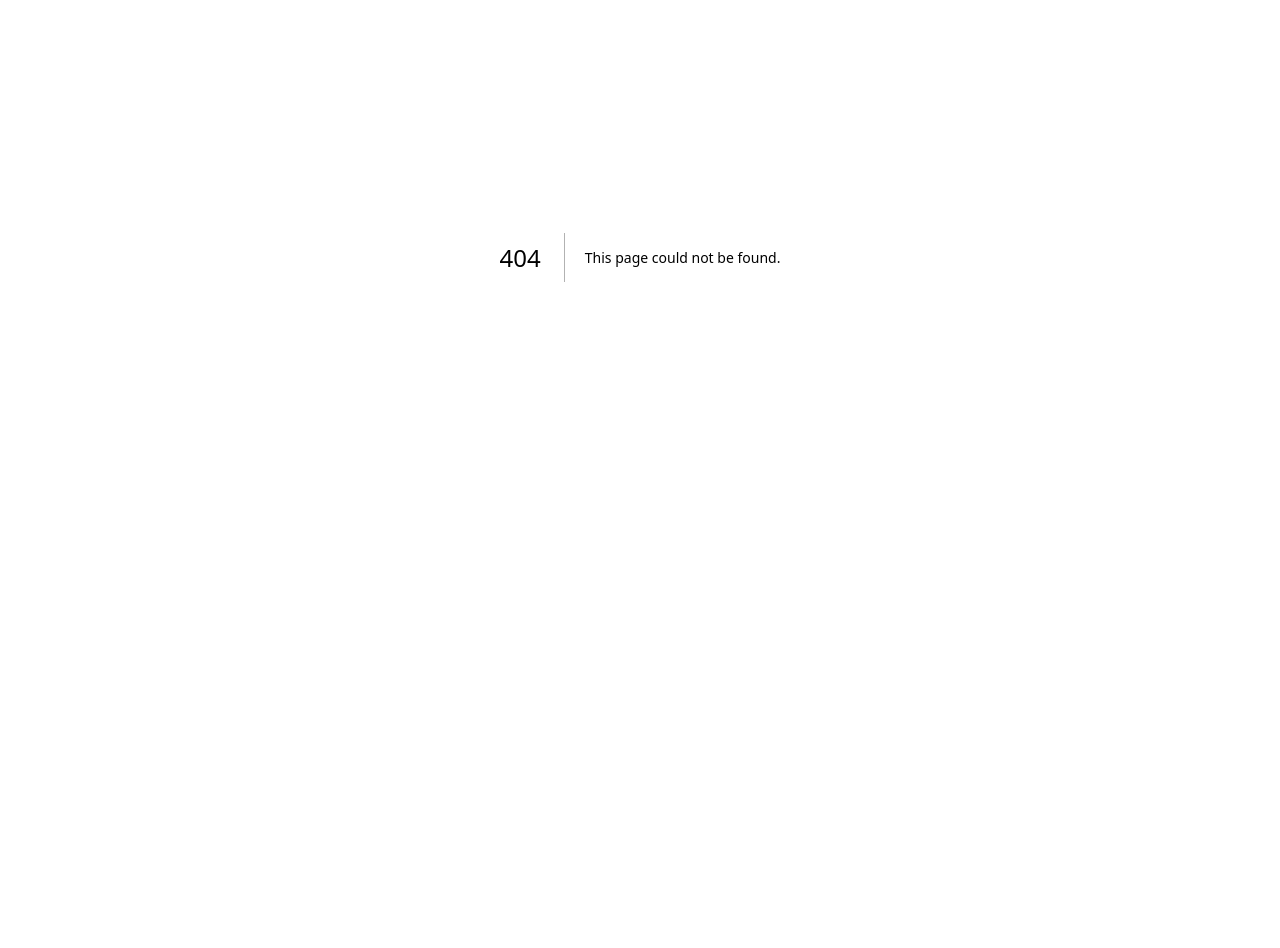
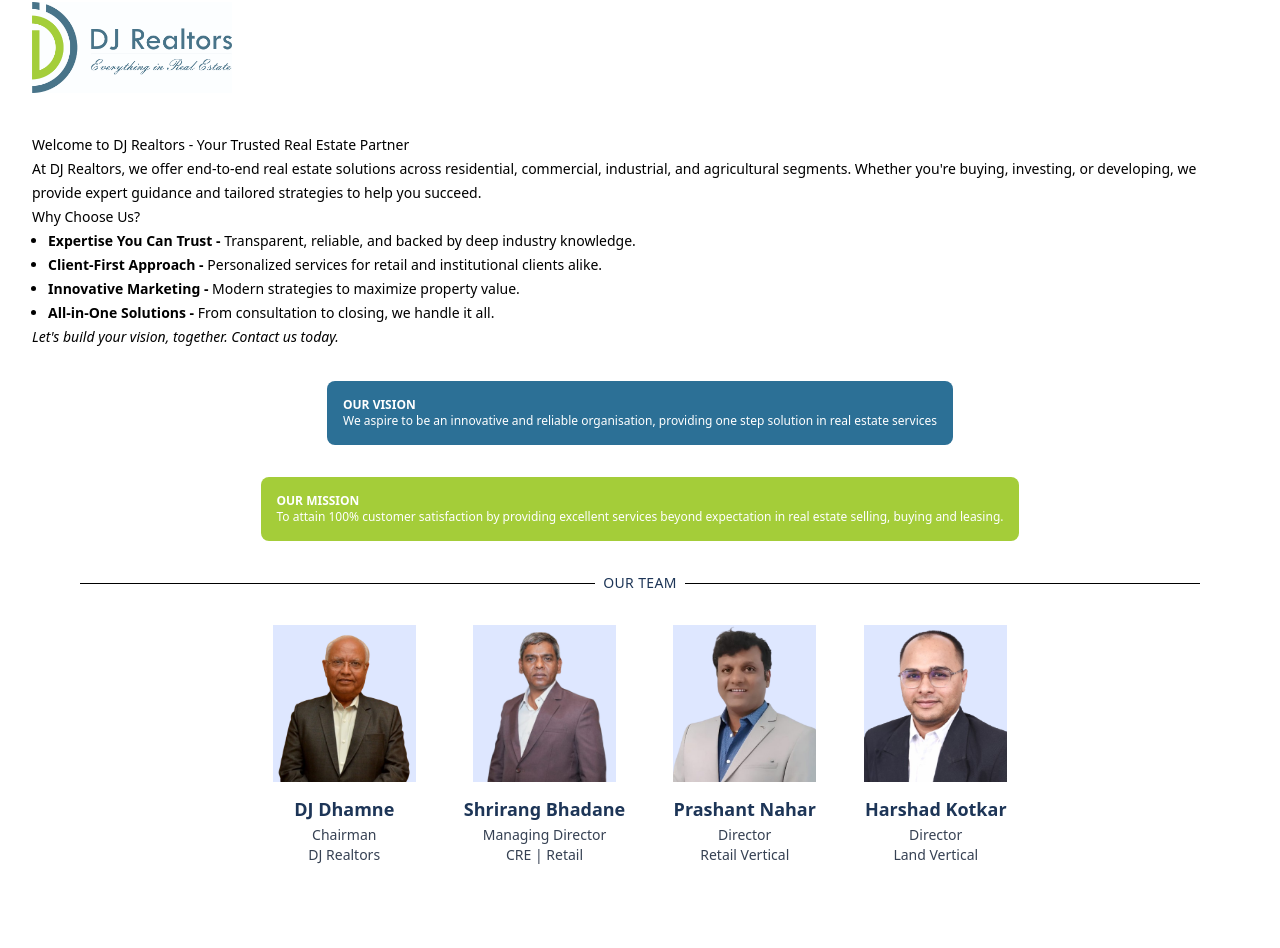
Before and after one commit to Shashank1394/dj_realtors, a Next.js app: page /dj_realtors/about in a window 1280 px wide. Before the commit this address had no page. Shown: the part 143-1091 px from the top of the page. Before the commit the page ends 800 px from the top, so only its background shows below. Built offline with nearby package versions, Linux system fonts and the light colour scheme.

Commit message:
Implement reusable ProfileCard component and refactor About section; add Team and Companies pages with respective content

```diff
--- /dev/null
+++ b/app/about/about.tsx
@@ -0,0 +1,84 @@
+import Image from "next/image";
+
+const AboutPage = () => {
+  return (
+    <div className="h-fit">
+      <div className="flex items-center justify-center my-8 mx-20">
+        <div className="flex-grow border-t border-black"></div>
+        <span
+          className="px-2 text-sm text-[#1d3557] tracking-wide"
+          id="verticals"
+        >
+          ABOUT US
+        </span>
+        <div className="flex-grow border-t border-black"></div>
+      </div>
+      <div className="m-8">
+        <Image
+          src={"/dj_realtors/footer/dj_logo.jpg"}
+          alt="dj logo"
+          width={200}
+          height={200}
+        />
+        <div className="mt-10 text-sm font-base leading-6">
+          <p>Welcome to DJ Realtors - Your Trusted Real Estate Partner</p>
+          <p>
+            At DJ Realtors, we offer end-to-end real estate solutions across
+            residential, commercial, industrial, and agricultural segments.
+            Whether you're buying, investing, or developing, we provide expert
+            guidance and tailored strategies to help you succeed.
+          </p>
+          <p>Why Choose Us?</p>
+          <ul className="list-disc ml-4">
+            <li>
+              <b>Expertise You Can Trust - </b>
+              <span>
+                Transparent, reliable, and backed by deep industry knowledge.
+              </span>
+            </li>
+            <li>
+              <b>Client-First Approach - </b>
+              <span>
+                Personalized services for retail and institutional clients
+                alike.
+              </span>
+            </li>
+            <li>
+              <b>Innovative Marketing - </b>
+              <span>Modern strategies to maximize property value.</span>
+            </li>
+            <li>
+              <b>All-in-One Solutions - </b>
+              <span>From consultation to closing, we handle it all.</span>
+            </li>
+          </ul>
+          <p>
+            <i>Let&apos;s build your vision, together. Contact us today.</i>
+          </p>
+        </div>
+        <div className="flex flex-col justify-center items-center gap-8 mt-8 mx-10 text-xs ">
+          <div className="w-fit h-fit bg-[#2C7096] rounded-lg px-4 py-4 text-white">
+            <p>
+              <b>OUR VISION</b>
+            </p>
+            <p className="text-thin">
+              We aspire to be an innovative and reliable organisation, providing
+              one step solution in real estate services
+            </p>
+          </div>
+          <div className="w-fit h-fit bg-[#A4CD39] rounded-lg px-4 py-4 text-white">
+            <p>
+              <b>OUR MISSION</b>
+            </p>
+            <p className="text-thin">
+              To attain 100% customer satisfaction by providing excellent
+              services beyond expectation in real estate selling, buying and
+              leasing.
+            </p>
+          </div>
+        </div>
+      </div>
+    </div>
+  );
+};
+export default AboutPage;
--- a/app/components/home/clients.tsx
+++ b/app/about/companies.tsx
@@ -11,21 +11,21 @@
   "kfc.png",
 ];
 
-const Clients = () => {
+const CompaniesPage = () => {
   return (
     <div className="h-fit ">
-      <div className="flex items-center justify-center mt-8 mx-20">
+      <div className="flex items-center justify-center mt-8 mx-10">
         <div className="flex-grow border-t border-black"></div>
         <span className="px-2 text-sm text-[#1d3557] tracking-wide">
-          OUR MILESTONE CLIENTS
+          COMPANIES WE HAVE CREATED
         </span>
         <div className="flex-grow border-t border-black"></div>
       </div>
-      <div className="grid grid-cols-2 mt-8">
+      <div className="grid grid-cols-2 my-8">
         {clientLogos.map((logo, index) => (
           <div
             key={index}
-            className="w-full h-[150px] flex items-center justify-center"
+            className="w-full h-[120px] flex items-center justify-center"
           >
             <div className="relative w-[120px] h-[100px]">
               <Image
@@ -41,4 +41,4 @@
     </div>
   );
 };
-export default Clients;
+export default CompaniesPage;
--- /dev/null
+++ b/app/about/page.tsx
@@ -0,0 +1,18 @@
+import Footer from "@/components/footer";
+import Header from "@/components/header";
+import AboutPage from "./about";
+import TeamPage from "./team";
+import CompaniesPage from "./companies";
+
+const About = () => {
+  return (
+    <>
+      <Header />
+      <AboutPage />
+      <TeamPage />
+      <CompaniesPage />
+      <Footer />
+    </>
+  );
+};
+export default About;
--- /dev/null
+++ b/app/about/team.tsx
@@ -0,0 +1,90 @@
+import Image from "next/image";
+
+const TeamPage = () => {
+  const teamMembers = [
+    {
+      name: "DJ Dhamne",
+      title: "Chairman",
+      department: "DJ Realtors",
+      image: "/dj_realtors/about/dj_dhamne.png",
+    },
+    {
+      name: "Shrirang Bhadane",
+      title: "Managing Director",
+      department: "CRE | Retail",
+      image: "/dj_realtors/about/shrirang_bhadane.png",
+    },
+    {
+      name: "Prashant Nahar",
+      title: "Director",
+      department: "Retail Vertical",
+      image: "/dj_realtors/about/prashant_nahar.png",
+    },
+    {
+      name: "Harshad Kotkar",
+      title: "Director",
+      department: "Land Vertical",
+      image: "/dj_realtors/about/harshad_kotkar.png",
+    },
+  ];
+
+  return (
+    <div className="h-fit">
+      {/* Header */}
+      <div className="flex items-center justify-center my-8 mx-20">
+        <div className="flex-grow border-t border-black"></div>
+        <span
+          className="px-2 text-sm text-[#1d3557] tracking-wide"
+          id="verticals"
+        >
+          OUR TEAM
+        </span>
+        <div className="flex-grow border-t border-black"></div>
+      </div>
+
+      {/* Team Members */}
+      <div className="flex flex-wrap justify-center gap-12 px-4 pb-12">
+        {teamMembers.map((member, index) => (
+          <div
+            key={index}
+            className="flex flex-col items-center text-center max-w-[180px]"
+          >
+            {/* Image Container */}
+            <div
+              style={{
+                width: "143px",
+                height: "157px",
+                position: "relative",
+                overflow: "hidden",
+              }}
+            >
+              <Image
+                src={member.image}
+                alt={member.name}
+                fill
+                style={{
+                  objectFit: "cover",
+                  objectPosition: "top center",
+                }}
+              />
+            </div>
+
+            {/* Text Content */}
+            <div className="mt-4">
+              <h2 className="text-lg font-semibold text-[#1d3557] leading-tight">
+                {member.name}
+              </h2>
+              <p className="text-sm text-gray-700 mt-1 whitespace-pre-line">
+                {member.title}
+                {"\n"}
+                {member.department}
+              </p>
+            </div>
+          </div>
+        ))}
+      </div>
+    </div>
+  );
+};
+
+export default TeamPage;
--- a/app/components/home/about.tsx
+++ b/app/components/home/about.tsx
@@ -1,17 +1,19 @@
 import Image from "next/image";
 
-const About = () => {
-  return (
-    <div className="h-fit ">
-      <div className="flex items-center justify-center mt-8 mx-20">
-        <div className="flex-grow border-t border-black"></div>
-        <span className="px-2 text-sm text-[#1d3557] tracking-wide">
-          ABOUT US
-        </span>
-        <div className="flex-grow border-t border-black"></div>
-      </div>
-      {/* DJ DHAMNE  */}
-      <div className="m-8 flex flex-col justify-center items-center">
+// Reusable ProfileCard component
+const ProfileCard = ({
+  name,
+  title,
+  image,
+  description,
+}: {
+  name: string;
+  title: string;
+  image: string;
+  description: string;
+}) => (
+  <div className="m-8 flex flex-col justify-center items-center text-center">
+    {/* Image */}
     <div
       style={{
         width: "143px",
@@ -21,8 +23,8 @@
       }}
     >
       <Image
-            src="/dj_realtors/about/dj_dhamne.png"
-            alt="DJ Dhamne"
+        src={image}
+        alt={name}
         fill
         style={{
           objectFit: "cover",
@@ -30,134 +32,73 @@
         }}
       />
     </div>
-        <h2 className="font-bold mt-4 leading-none">DJ DHAMNE</h2>
-        <h3 className="text-xs font-light leading-none">
-          Chairman - DJ Realtors
-        </h3>
-        <p className="text-sm text-center mt-3 p-4 font-light">
-          Veteran Entrepreneur & Real Estate Visionary With over four decades of
-          experience, DJ Dhamne is the founder of DJ Realtors, specializing in
-          real estate development and consultancy. Starting his career in 1976,
-          he completed 35 projects and developed key Nashik neighborhoods. After
-          a successful pharma venture, he returned to real estate in 2007,
-          focusing on residential developments and land consultancy across
-          Nashik. An industry leader, Mr. Dhamne has completed specialized
-          training in land development and digital marketing, and has held key
-          roles, including President of the Association of Real Estate
-          Consultants, Nashik. His ethical, customer-first approach continues to
-          shape DJ Realtors as a trusted real estate firm.
+
+    {/* Name and Title */}
+    <h2 className="font-bold mt-4 leading-none text-[#1d3557] text-base">
+      {name.toUpperCase()}
+    </h2>
+    <h3 className="text-xs font-light leading-none text-gray-600">{title}</h3>
+
+    {/* Description */}
+    <p className="text-sm text-center mt-3 px-4 font-light text-gray-700 max-w-3xl">
+      {description}
     </p>
   </div>
+);
+
+// Data for each team member
+const team = [
+  {
+    name: "DJ Dhamne",
+    title: "Chairman - DJ Realtors",
+    image: "/dj_realtors/about/dj_dhamne.png",
+    description: `Veteran Entrepreneur & Real Estate Visionary. With over four decades of experience, DJ Dhamne is the founder of DJ Realtors, specializing in real estate development and consultancy. Starting his career in 1976, he completed 35 projects and developed key Nashik neighborhoods. After a successful pharma venture, he returned to real estate in 2007, focusing on residential developments and land consultancy across Nashik. An industry leader, Mr. Dhamne has completed specialized training in land development and digital marketing, and has held key roles, including President of the Association of Real Estate Consultants, Nashik. His ethical, customer-first approach continues to shape DJ Realtors as a trusted real estate firm.`,
+  },
+  {
+    name: "Shrirang Bhadane",
+    title: "Managing Director - CRE | Retail",
+    image: "/dj_realtors/about/shrirang_bhadane.png",
+    description: `Client-First Approach | 10+ Years in Real Estate Advisory. Shrirang Bhadane brings over a decade of real estate experience marked by persistence, integrity, and a people-first mindset. With deep roots in the Nashik community and a strong network within the local market, he offers clients hands-on, results-driven guidance through every step of their real estate journey. Known for his clear communication, expert negotiation skills, and commitment to service, Shrirang has built his business almost entirely through referrals.`,
+  },
+  {
+    name: "Prashant Nahar",
+    title: "Director - Retail Vertical",
+    image: "/dj_realtors/about/prashant_nahar.png",
+    description: `Expert in Retail Real Estate Development & Leasing | 15+ Years of Experience. Prashant Nahar leads DJ Realtors LLP's retail vertical with over 15 years of core expertise in retail property development, leasing, and strategic advisory. Known for connecting top brands with premium, high-visibility retail spaces, he brings deep market knowledge and a results-driven, client-first approach.`,
+  },
+  {
+    name: "Harshad Kotkar",
+    title: "Director - Land Vertical",
+    image: "/dj_realtors/about/harshad_kotkar.png",
+    description: `Expert in Land, Farm Plots & Bungalow Plot Transactions. Harshad Kotkar leads DJ Realtors's land and plot vertical with deep expertise in farmland, bungalow plots, and building plot sales and acquisitions. With years of focused experience, he brings sharp market insight, a strong industry network, and a reputation for transparent, client-first transactions.`,
+  },
+];
+
+// Main About Component
+const About = () => {
+  return (
+    <div className="h-fit">
+      {/* Section Header */}
+      <div className="flex items-center justify-center mt-8 mx-20">
+        <div className="flex-grow border-t border-black"></div>
+        <span className="px-2 text-sm text-[#1d3557] tracking-wide">
+          ABOUT US
+        </span>
+        <div className="flex-grow border-t border-black"></div>
+      </div>
+
+      {/* Team Section */}
+      {team.map((member, index) => (
+        <div key={index}>
+          <ProfileCard {...member} />
+          {/* Divider */}
+          {index < team.length - 1 && (
             <div className="flex-grow border-t border-black mx-8"></div>
-      {/* SHRIRANG BHADANE */}
-      <div className="m-8 flex flex-col justify-center items-center">
-        <div
-          style={{
-            width: "143px",
-            height: "157px",
-            overflow: "hidden",
-            position: "relative",
-          }}
-        >
-          <Image
-            src="/dj_realtors/about/shrirang_bhadane.png"
-            alt="Shrirang Bhadane"
-            fill
-            style={{
-              objectFit: "cover",
-              objectPosition: "top center",
-            }}
-          />
+          )}
         </div>
-        <h2 className="font-bold mt-4 leading-none">SHRIRANG BHADANE</h2>
-        <h3 className="text-xs font-light leading-none">
-          Managing Director - CRE | Retail
-        </h3>
-        <p className="text-sm text-center mt-3 p-4 font-light">
-          Client-First Approach | 10+ Years in Real Estate Advisory Shrirang
-          Bhadane brings over a decade of real estate experience marked by
-          persistence, integrity, and a people-first mindset. With deep roots in
-          the Nashik community and a strong network within the local market, he
-          offers clients hands-on, results-driven guidance through every step of
-          their real estate journey. Known for his clear communication, expert
-          negotiation skills, and commitment to service, Shrirang has built his
-          business almost entirely through referrals. His approach ensures not
-          just smooth transactions, but lasting client relationships and
-          consistent satisfaction, making him a trusted name at DJ Realtors.
-        </p>
-      </div>
-      <div className="flex-grow border-t border-black mx-8"></div>
-      {/* PRASHANT NAHAR */}
-      <div className="m-8 flex flex-col justify-center items-center">
-        <div
-          style={{
-            width: "143px",
-            height: "157px",
-            overflow: "hidden",
-            position: "relative",
-          }}
-        >
-          <Image
-            src="/dj_realtors/about/prashant_nahar.png"
-            alt="Prashant Nahar"
-            fill
-            style={{
-              objectFit: "cover",
-              objectPosition: "top center",
-            }}
-          />
-        </div>
-        <h2 className="font-bold mt-4 leading-none">PRASHANT NAHAR</h2>
-        <h3 className="text-xs font-light leading-none">
-          Director - Retail Vertical
-        </h3>
-        <p className="text-sm text-center mt-3 p-4 font-light">
-          Expert in Retail Real Estate Development & Leasing | 15+ Years of
-          Experience Prashant Nahar leads DJ Realtors LLP&apos;s retail vertical
-          with over 15 years of core expertise in retail property development,
-          leasing, and strategic advisory. Known for connecting top brands with
-          premium, high-visibility retail spaces, he brings deep market
-          knowledge and a results-driven, client-first approach. His work
-          continues to shape high-performing retail destinations and drive
-          business growth across the sector.
-        </p>
-      </div>
-      <div className="flex-grow border-t border-black mx-8"></div>
-      {/* HARSHAD KOTKAR */}
-      <div className="m-8 flex flex-col justify-center items-center">
-        <div
-          style={{
-            width: "143px",
-            height: "157px",
-            overflow: "hidden",
-            position: "relative",
-          }}
-        >
-          <Image
-            src="/dj_realtors/about/harshad_kotkar.png"
-            alt="Harshad Kotkar"
-            fill
-            style={{
-              objectFit: "cover",
-              objectPosition: "top center",
-            }}
-          />
-        </div>
-        <h2 className="font-bold mt-4 leading-none">HARSHAD KOTKAR</h2>
-        <h3 className="text-xs font-light leading-none">
-          Director - Land Vertical
-        </h3>
-        <p className="text-sm text-center mt-3 p-4 font-light">
-          Expert in Land, Farm Plots & Bungalow Plot Transactions Harshad Kotkar
-          leads DJ Realtors&apos;s land and plot vertical with deep expertise in
-          farmland, bungalow plots, and building plot sales and acquisitions.
-          With years of focused experience, he brings sharp market insight, a
-          strong industry network, and a reputation for transparent,
-          client-first transactions. His strategic guidance has been key to
-          establishing DJ Realtors as a trusted name in land real estate.
-        </p>
-      </div>
+      ))}
     </div>
   );
 };
+
 export default About;
--- a/app/components/home/ciril.tsx
+++ b/app/components/home/ciril.tsx
@@ -1,3 +1,5 @@
+import Link from "next/link";
+
 const Ciril = () => {
   return (
     <div className="h-fit bg-[#DEE7FF] mt-8 py-8">
@@ -29,9 +31,12 @@
         </p>
         <br />
         <div className="flex justify-center">
-          <button className="bg-[#012A4A] text-white py-1 px-2 text-xs">
+          <Link
+            href={"https://www.ciril.in/"}
+            className="bg-[#012A4A] text-white py-1 px-2 text-xs rounded-sm"
+          >
             Ciril Website
-          </button>
+          </Link>
         </div>
       </div>
     </div>
```
Lines whose indentation alone changed are shown as unchanged.
